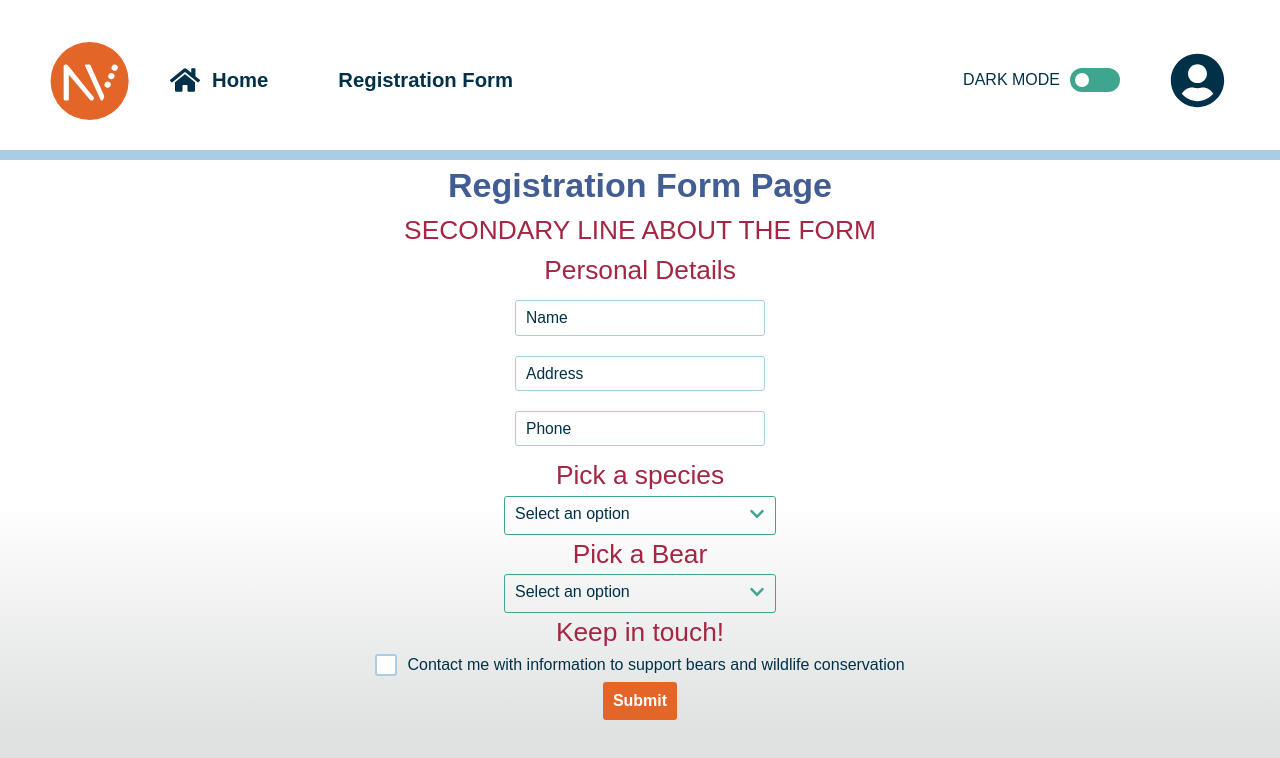
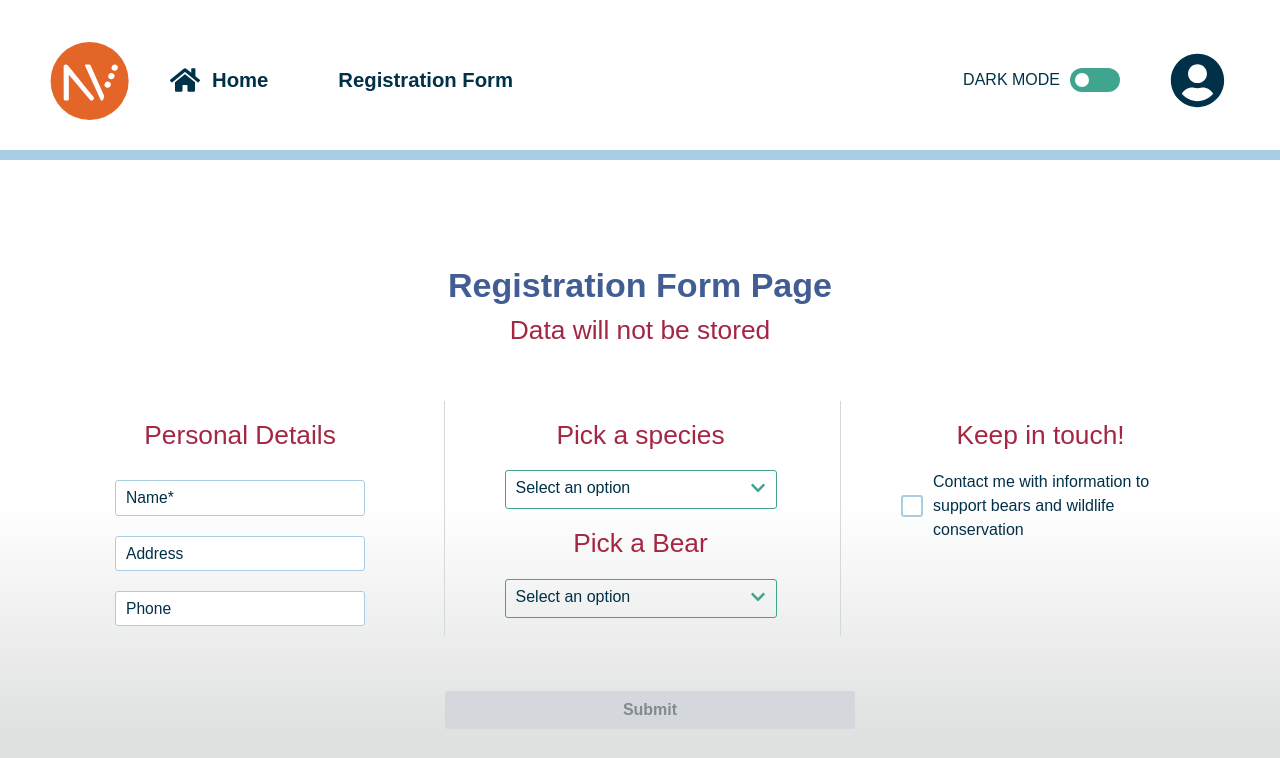
Before and after one commit to BrattyShiba/next-nvisia-ds, a Next.js app: page /registration-form in a window 1280 px wide. Shown: the top 758 px of the page. Built offline with nearby package versions, Linux system fonts and the light colour scheme; a web font is replaced by a local one.

Commit message:
Bear form

```diff
--- a/src/components/BearForm.tsx
+++ b/src/components/BearForm.tsx
@@ -1,43 +1,127 @@
+import { ChangeEvent, useReducer, useState } from "react";
 import { Button } from "../components/Button";
 import CheckBox from "../components/Checkbox";
 import { Dropdown, DropdownItem } from "../components/Dropdown";
 import { InputField } from "../components/InputField";
 
 const BearForm = () => {
+  const [form, setFormData] = useState({
+    name: "",
+    address: "",
+    phone: "",
+    species: "",
+    bear: "",
+    check: "off",
+  });
+
+  const handleChange = (event: ChangeEvent<HTMLInputElement>) => {
+    setFormData({
+      ...form,
+      [event.target.name]: event.target.value,
+    });
+  };
+
+  const handleDropdown = (d: string, e: string) => {
+    setFormData({
+      ...form,
+      [d]: e,
+    });
+  };
+
+  const handleCheck = () => {
+    if (form.check == "off") {
+      setFormData({
+        ...form,
+        check: "on",
+      });
+    } else {
+      setFormData({
+        ...form,
+        check: "off",
+      });
+    }
+  };
+  const validForm = () => {
+    return form.name.length !== 0 && !validBear;
+  };
+  const handleSubmit = () => {
+    //TODO Post to George's API
+  };
+
+  const validBear = form.species !== "" && form.species !== "bear";
+
   return (
     <div className="bearform-container">
       <div className="bearform-header">
         <h2>Registration Form Page</h2>
-        <h3>SECONDARY LINE ABOUT THE FORM</h3>
+        <h3>Data will not be stored</h3>
       </div>
       <form className="bearform-form">
+        <div className="form-container">
           <h3>Personal Details</h3>
-        <InputField label="Name" name="name" />
-        <InputField label="Address" name="address" />
-        <InputField label="Phone" name="phone" />
-
+          <InputField
+            label="Name*"
+            name="name"
+            onChangeEvent={(e) => handleChange(e)}
+            required={true}
+          />
+          <InputField
+            label="Address"
+            name="address"
+            onChangeEvent={(e) => handleChange(e)}
+          />
+          <InputField
+            label="Phone"
+            name="phone"
+            onChangeEvent={(e) => handleChange(e)}
+          />
+        </div>
+        <div className="form-container">
           <h3>Pick a species</h3>
-        <Dropdown label="Please Select an option">
+          <Dropdown
+            label="Please Select an option"
+            name="species"
+            onValueChange={handleDropdown}
+            error={validBear}
+          >
             <DropdownItem value="bear">Bear</DropdownItem>
             <DropdownItem value="dog">Dog</DropdownItem>
             <DropdownItem value="cat">Cat</DropdownItem>
             <DropdownItem value="bird">Bird</DropdownItem>
           </Dropdown>
+          {validBear && <p>You must choose bear to vote</p>}
 
           <h3>Pick a Bear</h3>
-        <Dropdown label="Please Select an option">
+
+          <Dropdown
+            label="Please Select an option"
+            name="bear"
+            onValueChange={handleDropdown}
+            disabled={validBear}
+          >
             <DropdownItem value="polar">Polar</DropdownItem>
             <DropdownItem value="grizzly">Grizzly</DropdownItem>
             <DropdownItem value="yogi">Yogi</DropdownItem>
             <DropdownItem value="panda">Panda</DropdownItem>
           </Dropdown>
-
+        </div>
+        <div className="form-container">
           <h3>Keep in touch!</h3>
           <CheckBox
             label="Contact me with information to support bears and wildlife conservation"
             id="ads"
+            value={form.check}
+            onCheckedChange={handleCheck}
           />
-        <Button label="Submit" mode="primary" />
+        </div>
+        <div className="submit-container">
+          <Button
+            label="Submit"
+            mode="primary"
+            onClickEvent={handleSubmit}
+            disabled={!validForm()}
+          />
+        </div>
       </form>
     </div>
   );
--- a/src/components/Button.tsx
+++ b/src/components/Button.tsx
@@ -8,7 +8,7 @@ interface ButtonProps {
   label: string;
   mode?: "primary" | "secondary";
   name?: string;
-  onClickEvent?(): () => {};
+  onClickEvent?: () => void;
 }
 
 export const Button = ({
--- a/src/components/Checkbox.tsx
+++ b/src/components/Checkbox.tsx
@@ -5,6 +5,8 @@ interface CheckboxProps {
   label: string;
   id: string;
   error?: boolean;
+  value: string;
+  onCheckedChange: () => void;
 }
 
 const CheckBox = ({ ...props }: CheckboxProps) => {
@@ -12,7 +14,12 @@ const CheckBox = ({ ...props }: CheckboxProps) => {
     <span
       className={`checkbox-container ${props.error ? "checkbox-error" : ""}`}
     >
-      <Checkbox.Root className="checkbox" id={props.id}>
+      <Checkbox.Root
+        className="checkbox"
+        id={props.id}
+        value={props.value}
+        onCheckedChange={props.onCheckedChange}
+      >
         <Checkbox.Indicator className="checkbox-indicator">
           <FaCheck />
         </Checkbox.Indicator>
--- a/src/components/Dropdown.tsx
+++ b/src/components/Dropdown.tsx
@@ -9,6 +9,8 @@ interface SelectProps {
   placeholderText?: string;
   label: string;
   disabled?: boolean;
+  name: string;
+  onValueChange: (d: string, e: string) => void;
 }
 
 export const Dropdown = ({
@@ -16,7 +18,12 @@ export const Dropdown = ({
   ...props
 }: PropsWithChildren<SelectProps>) => {
   return (
-    <Select.Root defaultValue={props.defaultValue} disabled={props.disabled}>
+    <Select.Root
+      defaultValue={props.defaultValue}
+      disabled={props.disabled}
+      name={props.name}
+      onValueChange={(e) => props.onValueChange(props.name, e)}
+    >
       <Select.Trigger
         className={`dropdown ${props.error ? "dropdown-error" : ""}`}
         aria-label={props.label}
--- a/src/components/InputField.tsx
+++ b/src/components/InputField.tsx
@@ -10,9 +10,9 @@ interface InputFieldProps {
   // Name of the form field. Submitted with the form as part of a name/value pair
   name: string;
   // Optional handler for blur event from field
-   onBlur?: (e: ChangeEvent<HTMLInputElement>) => void;
+  onBlur?: (e: ChangeEvent<HTMLInputElement>) => void;
   // Optional handler for change events in field
-   onChange?: (e: ChangeEvent<HTMLInputElement>) => void;
+  onChangeEvent?: (e: ChangeEvent<HTMLInputElement>) => void;
   // Is it required that this input field be filled in, in order to proceed? defaults to true, since the idea is we wouldn't ask if we didn't need it.
   required?: boolean;
 }
@@ -22,8 +22,8 @@ export const InputField = ({
   label,
   name,
   onBlur,
-  onChange,
-  required = true,
+  onChangeEvent,
+  required = false,
   ...props
 }: InputFieldProps) => {
   // ?? not sure where we want to validate - in component, in parent, or both ( :D "it depends" on the form & requirements)
@@ -38,12 +38,15 @@ export const InputField = ({
     if (onBlur) {
       onBlur(e);
     }
-  }
+  };
 
   const handleChange = (e: ChangeEvent<HTMLInputElement>) => {
+    if (onChangeEvent) {
+      onChangeEvent(e);
+    }
     // don't show an error when someone's typing
     setError(false);
-  }
+  };
 
   return (
     <div className="input-field-container">
@@ -52,7 +55,13 @@ export const InputField = ({
       </label>
       <input
         aria-describedby={`${name}-description`}
-        className={ `input-field ${error ? "input-field-error" : props.disabled ? "input-field-disabled" : ""}` }
+        className={`input-field ${
+          error
+            ? "input-field-error"
+            : props.disabled
+            ? "input-field-disabled"
+            : ""
+        }`}
         name={name || label}
         onBlur={handleBlur}
         onChange={handleChange}
@@ -61,7 +70,13 @@ export const InputField = ({
         type="text"
         {...props}
       />
-      <span className="visually-hidden" id={`${name}-description`} aria-live="assertive">{error ? `${label} field is required` : ""}</span>
+      <span
+        className="visually-hidden"
+        id={`${name}-description`}
+        aria-live="assertive"
+      >
+        {error ? `${label} field is required` : ""}
+      </span>
     </div>
   );
-}
+};
--- a/src/styles/scss/components/bearform.scss
+++ b/src/styles/scss/components/bearform.scss
@@ -1,11 +1,52 @@
+@use "../abstracts/variables" as *;
 .bearform {
   &-container {
+    padding-block: 100px 0px;
   }
   &-header {
     text-align: center;
   }
   &-form {
-    display: grid;
-    place-items: center;
+    display: flex;
+    flex-direction: column;
+    margin: 0 auto;
+    padding-block: 50px;
+    max-width: min(100vw, 1200px);
+    @media #{$mq-mediumScreen} {
+      display: grid;
+      grid-template-columns: repeat(3, 1fr);
+      grid-template-areas: "personal species checkbox" "blank submit blankspace";
+      place-items: center;
+      padding-block: 50px 0px;
+    }
+    h3 {
+      text-align: center;
+      margin-block: 15px 15px;
+    }
+    .form-container {
+      @media #{$mq-mediumScreen} {
+        border-left: 1px solid var(--nv-color-base-gray-200);
+      }
+      padding-inline: 60px;
+      height: 100%;
+      &:first-of-type {
+        border-left: none;
+      }
+      &:last-of-type {
+        padding-inline: 60px 0px;
+      }
+    }
+    .submit-container {
+      grid-area: submit;
+      width: 95%;
+      text-align: center;
+      padding-block: 50px 0px;
+      @media #{$mq-mediumScreen} {
+        width: 100%;
+      }
+      button {
+        width: 100%;
+      }
+    }
   }
 }
--- a/src/styles/scss/components/checkbox.scss
+++ b/src/styles/scss/components/checkbox.scss
@@ -12,8 +12,8 @@
 }
 .checkbox {
   background-color: var(--nv-background-color);
-  width: 18px;
-  height: 18px;
+  min-width: 18px;
+  min-height: 18px;
   border-radius: 3px;
   border: 2px solid var(--nv-color-base-blue-100);
   &-container {
```
Lines whose indentation alone changed are shown as unchanged.
